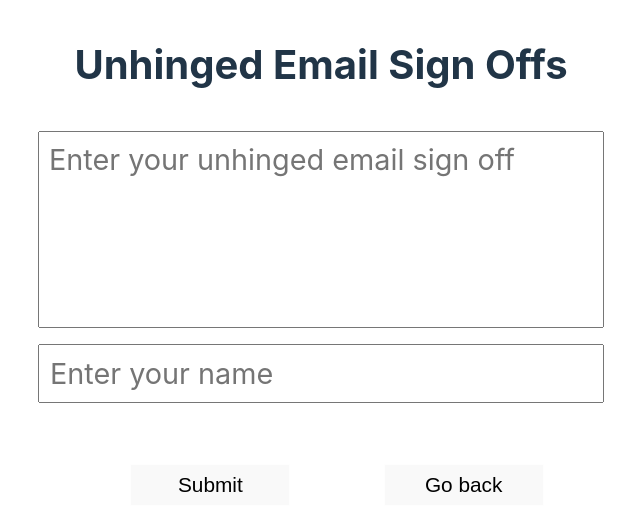
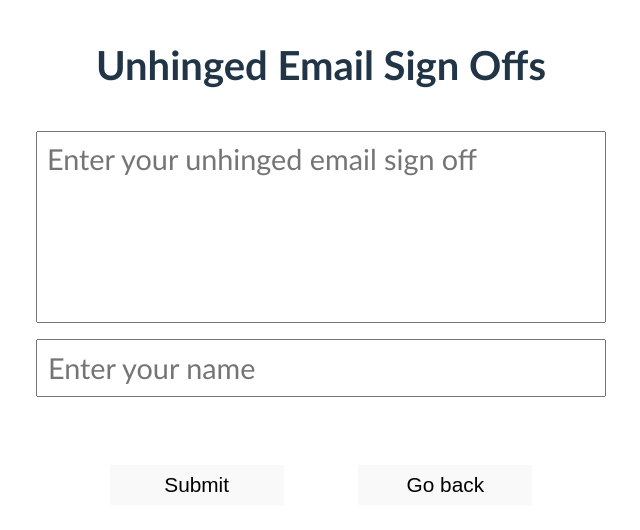
Before and after one commit to bryn-ellison/UnhingedEmailSignOffsApp, a React (Vite) app: page /create in a window 1280 px wide. Shown: the top 530 px of the page, without its empty margins (319-959 px from the left). Built offline with nearby package versions, Linux system fonts and the light colour scheme.

Commit message:
base repsonsive style complete

```diff
--- a/src/CreateSignOff.jsx
+++ b/src/CreateSignOff.jsx
@@ -44,13 +44,13 @@ const CreateSignOff = () => {
   };
 
   return (
-    <>
-      <div className="form-container">{displayForm()}</div>
+    <div className="content-container">
+      <div className="signOff-container">{displayForm()}</div>
       <div className="buttons-container">
         {displayButtons()}
         <NavigateButton page={"/"} buttonText={"Go back"} />
       </div>
-    </>
+    </div>
   );
 };
 
--- a/src/index.css
+++ b/src/index.css
@@ -1,5 +1,5 @@
 :root {
-  font-family: Inter, system-ui, Avenir, Helvetica, Arial, sans-serif;
+  font-family: "Gill Sans", "Gill Sans MT", Calibri, "Trebuchet MS", sans-serif;
   line-height: 1.5;
   font-weight: 400;
 
@@ -79,12 +79,6 @@ li {
   padding: 1rem;
 }
 
-.form-container {
-  border: 1px solid rgba(255, 255, 255, 0.87);
-  padding: 1rem;
-  min-height: 300px;
-}
-
 form {
   display: flex;
   flex-direction: column;
@@ -101,7 +95,7 @@ button:hover {
 }
 
 .form-fields {
-  font-family: Inter, system-ui, Avenir, Helvetica, Arial, sans-serif;
+  font-family: "Gill Sans", "Gill Sans MT", Calibri, "Trebuchet MS", sans-serif;
   font-size: 1.8rem;
   margin-bottom: 1rem;
   padding: 10px;
@@ -112,7 +106,7 @@ textarea {
 }
 
 .buttons-container {
-  width: 100%;
+  min-width: 95%;
   padding: 1rem;
   display: flex;
   flex-direction: row;
@@ -121,7 +115,7 @@ textarea {
 
 .ui-btn {
   padding: 0.5rem;
-  width: 10rem;
+  width: 11rem;
   border: 1px solid rgba(255, 255, 255, 0.87);
 }
 
```
